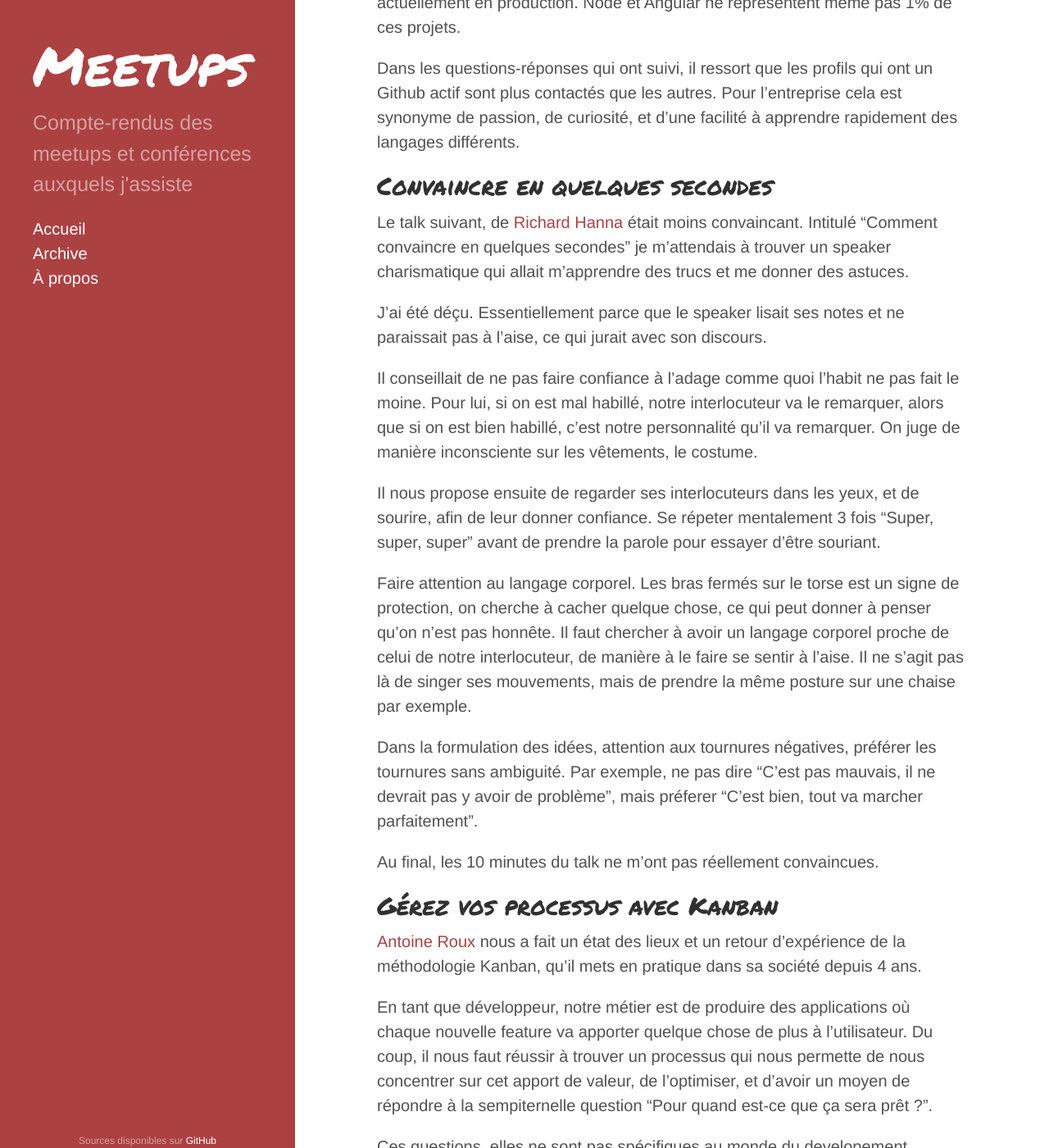
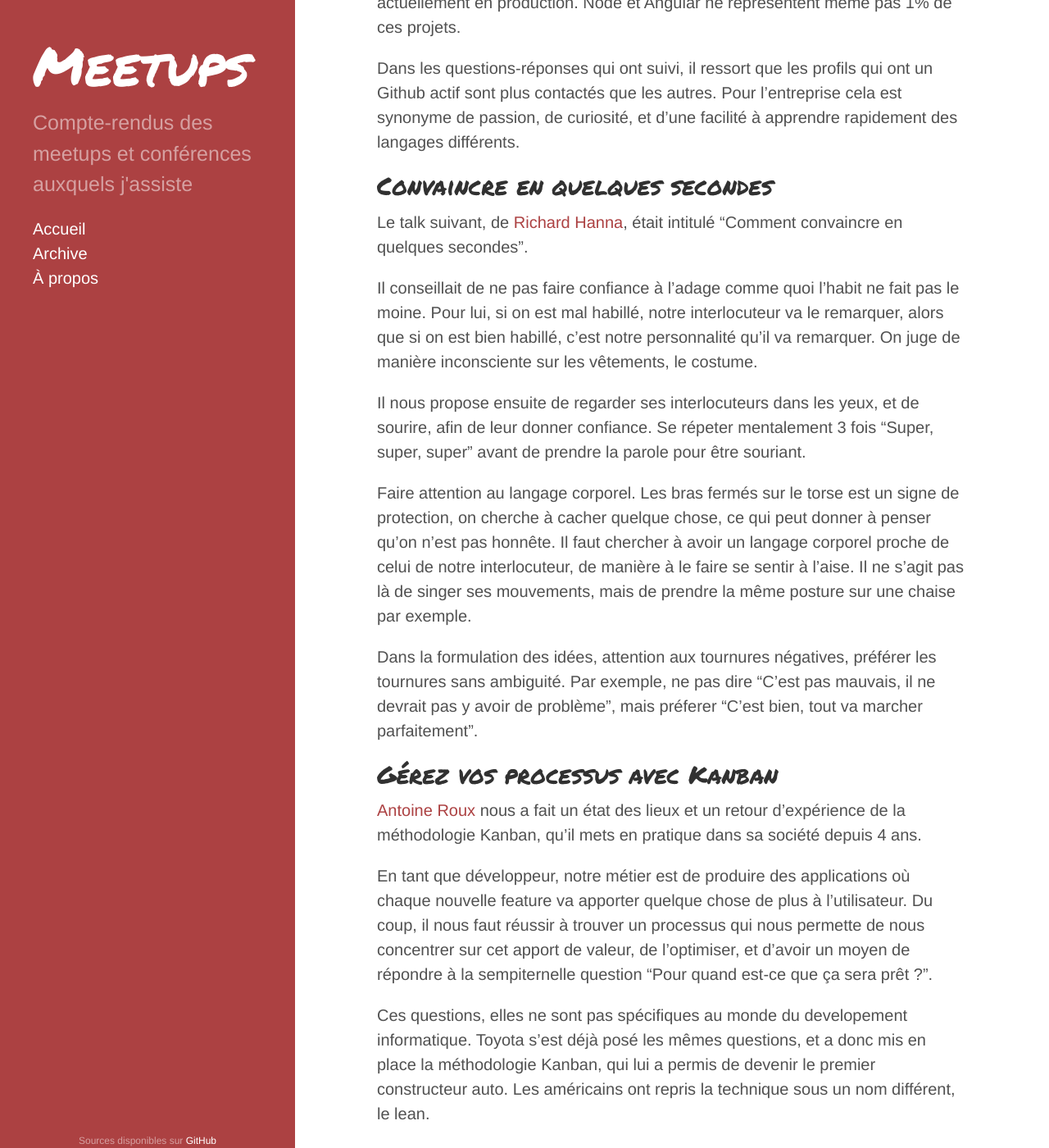
Before and after one commit to pixelastic/meetups.pixelastic.com, a Jekyll site: the page built from _posts/2014-10-14-humantalks-octobre-2014.md, in a window 1280 px wide and 1400 px high, scrolled down 1716 px. Shown: the whole window at 82% size. Built offline with Jekyll 4.4.1, drawn with Linux system fonts in a browser that asks for light colours; Markdown is read by kramdown in place of the engine named in the settings.

Commit message:
Making the HumanTalk less negative.

```diff
--- a/_posts/2014-10-14-humantalks-octobre-2014.md
+++ b/_posts/2014-10-14-humantalks-octobre-2014.md
@@ -53,22 +53,17 @@ langages différents.
 
 ## Convaincre en quelques secondes
 
-Le talk suivant, de [Richard Hanna](https://twitter.com/richardhanna) était
-moins convaincant. Intitulé "Comment convaincre en quelques secondes" je
-m'attendais à trouver un speaker charismatique qui allait m'apprendre des trucs
-et me donner des astuces.
+Le talk suivant, de [Richard Hanna](https://twitter.com/richardhanna), était
+intitulé "Comment convaincre en quelques secondes".
 
-J'ai été déçu. Essentiellement parce que le speaker lisait ses notes et ne
-paraissait pas à l'aise, ce qui jurait avec son discours.
-
-Il conseillait de ne pas faire confiance à l'adage comme quoi l'habit ne pas
-fait le moine. Pour lui, si on est mal habillé, notre interlocuteur va le
+Il conseillait de ne pas faire confiance à l'adage comme quoi l'habit ne fait
+pas le moine. Pour lui, si on est mal habillé, notre interlocuteur va le
 remarquer, alors que si on est bien habillé, c'est notre personnalité qu'il va
 remarquer.  On juge de manière inconsciente sur les vêtements, le costume.
 
 Il nous propose ensuite de regarder ses interlocuteurs dans les yeux, et de
 sourire, afin de leur donner confiance. Se répeter mentalement 3 fois "Super,
-super, super" avant de prendre la parole pour essayer d'être souriant.
+super, super" avant de prendre la parole pour être souriant.
 
 Faire attention au langage corporel. Les bras fermés sur le torse est un signe
 de protection, on cherche à cacher quelque chose, ce qui peut donner à penser
@@ -81,8 +76,6 @@ Dans la formulation des idées, attention aux tournures négatives, préférer l
 tournures sans ambiguité. Par exemple, ne pas dire "C'est pas mauvais, il ne
 devrait pas y avoir de problème", mais préferer "C'est bien, tout va marcher
 parfaitement".
-
-Au final, les 10 minutes du talk ne m'ont pas réellement convaincues.
 
 ## Gérez vos processus avec Kanban
 
```
